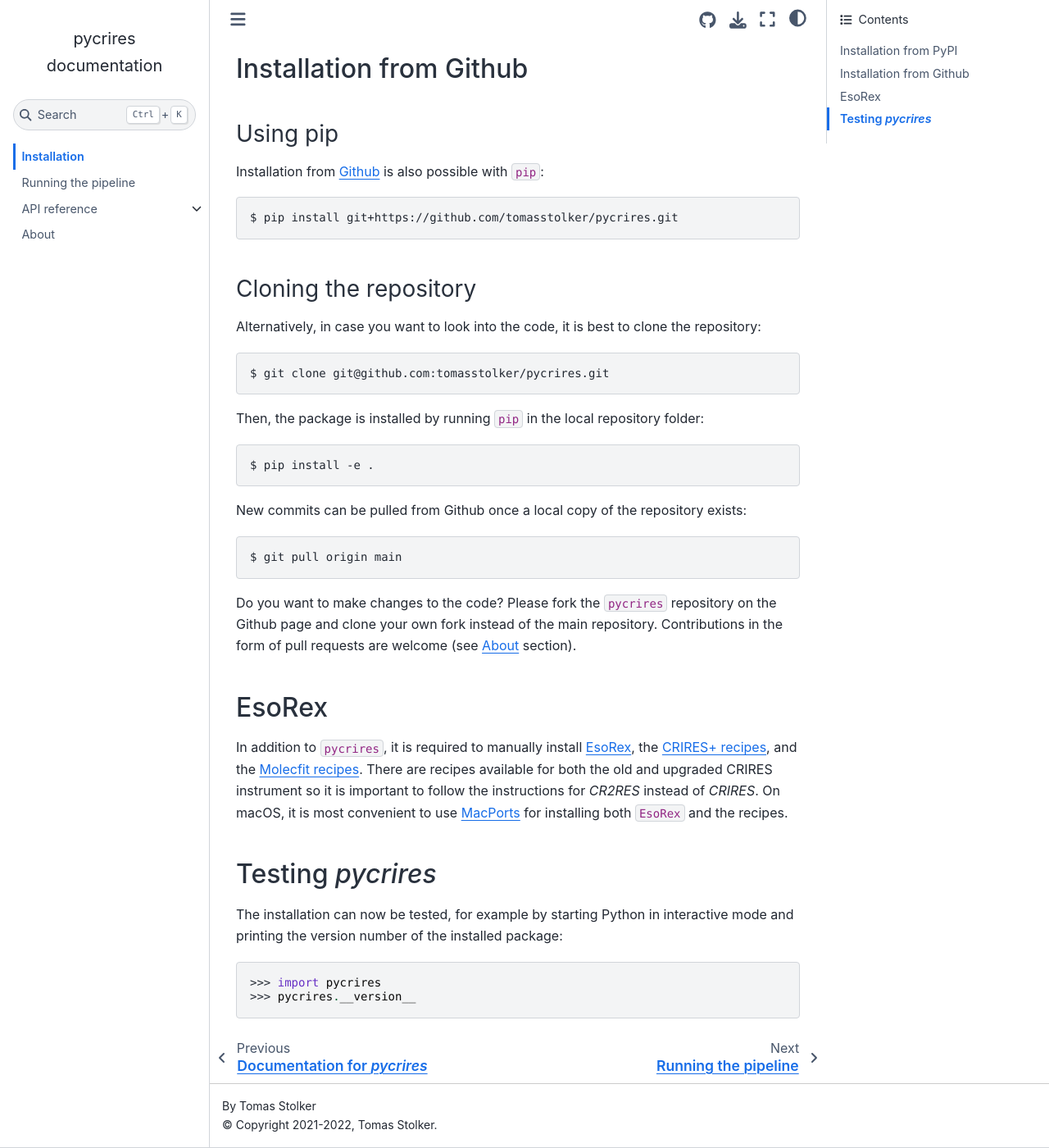
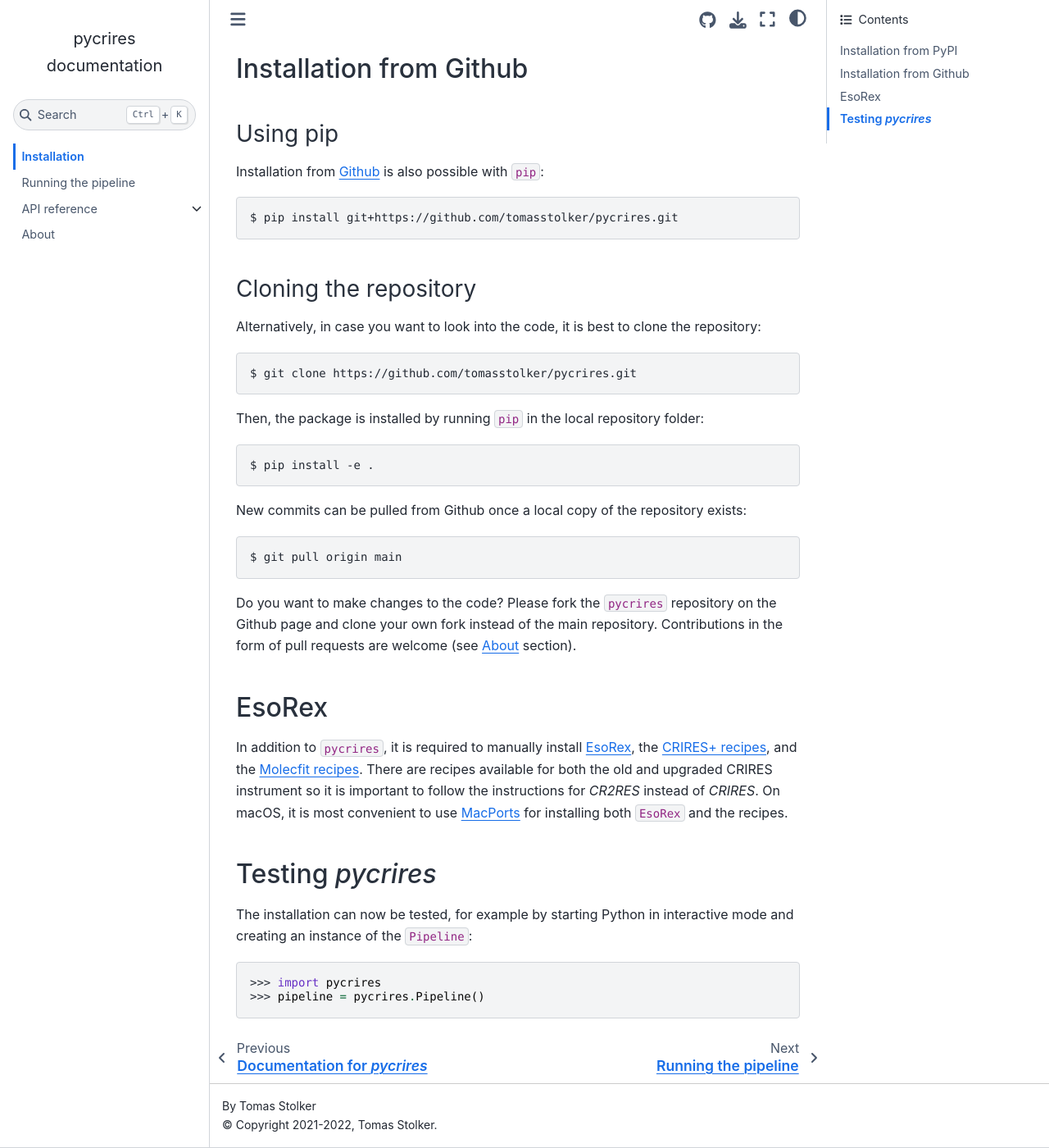
Before and after one commit to tomasstolker/pycrires, a Sphinx documentation site: the page built from docs/installation.rst, in a window 1280 px wide and 1400 px high, scrolled down 472 px. Shown: the whole window at 82% size. Built offline with Sphinx 7.4.7 and the Sphinx Book theme 1.1.4, drawn with Linux system fonts in a browser that asks for light colours; pages that are not in the unit, such as notebooks, are missing from menus.

Commit message:
Minor maintenance and style improvements

```diff
--- a/docs/installation.rst
+++ b/docs/installation.rst
@@ -40,7 +40,7 @@ Alternatively, in case you want to look into the code, it is best to clone the r
 
 .. code-block:: console
 
-    $ git clone git@github.com:tomasstolker/pycrires.git
+    $ git clone https://github.com/tomasstolker/pycrires.git
 
 Then, the package is installed by running ``pip`` in the local repository folder:
 
@@ -64,9 +64,9 @@ In addition to ``pycrires``, it is required to manually install `EsoRex <https:/
 Testing `pycrires`
 ------------------
 
-The installation can now be tested, for example by starting Python in interactive mode and printing the version number of the installed package:
+The installation can now be tested, for example by starting Python in interactive mode and creating an instance of the ``Pipeline``:
 
 .. code-block:: python
 
     >>> import pycrires
-    >>> pycrires.__version__
+    >>> pipeline = pycrires.Pipeline()
--- a/requirements.txt
+++ b/requirements.txt
@@ -4,7 +4,9 @@ matplotlib
 numpy
 openpyxl
 pandas
+pooch
 scikit-image
 scipy
 skycalc_ipy
+tqdm
 typeguard
```
Also changed, not shown: 4 other files.
